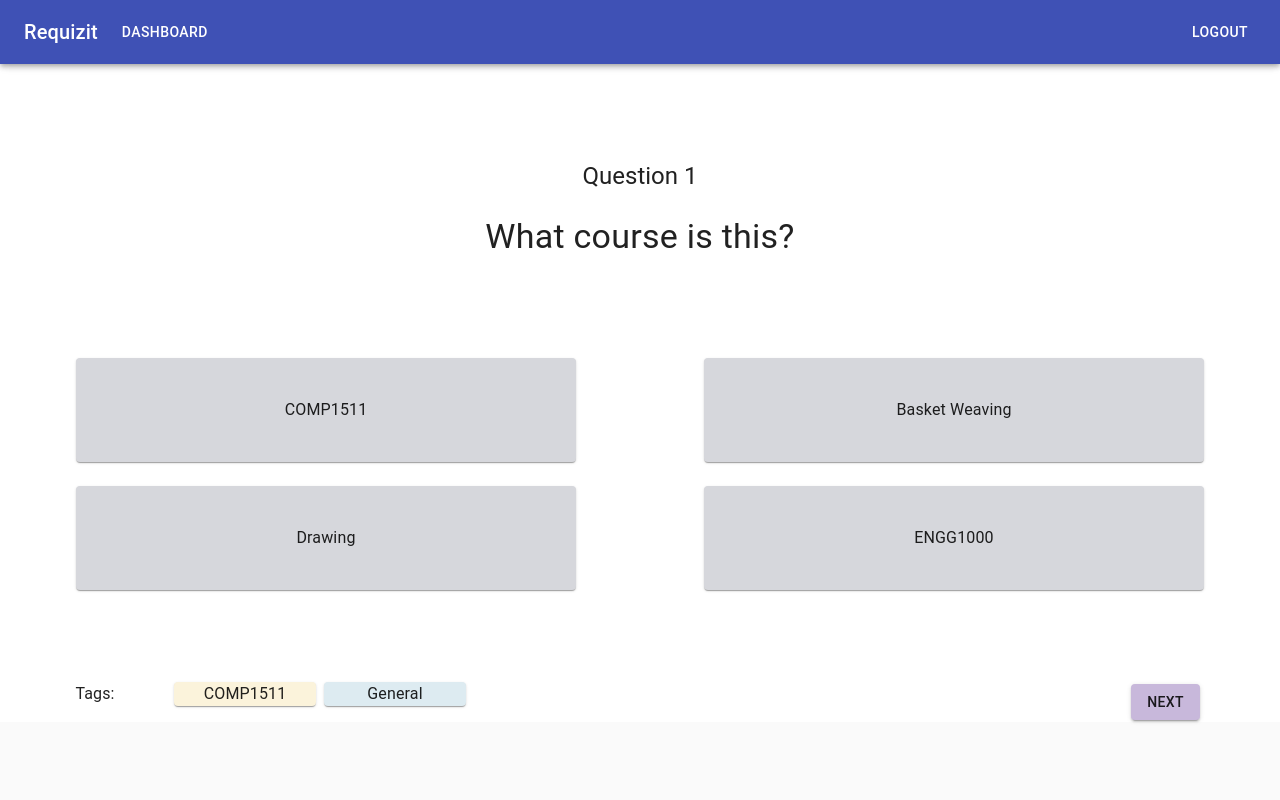
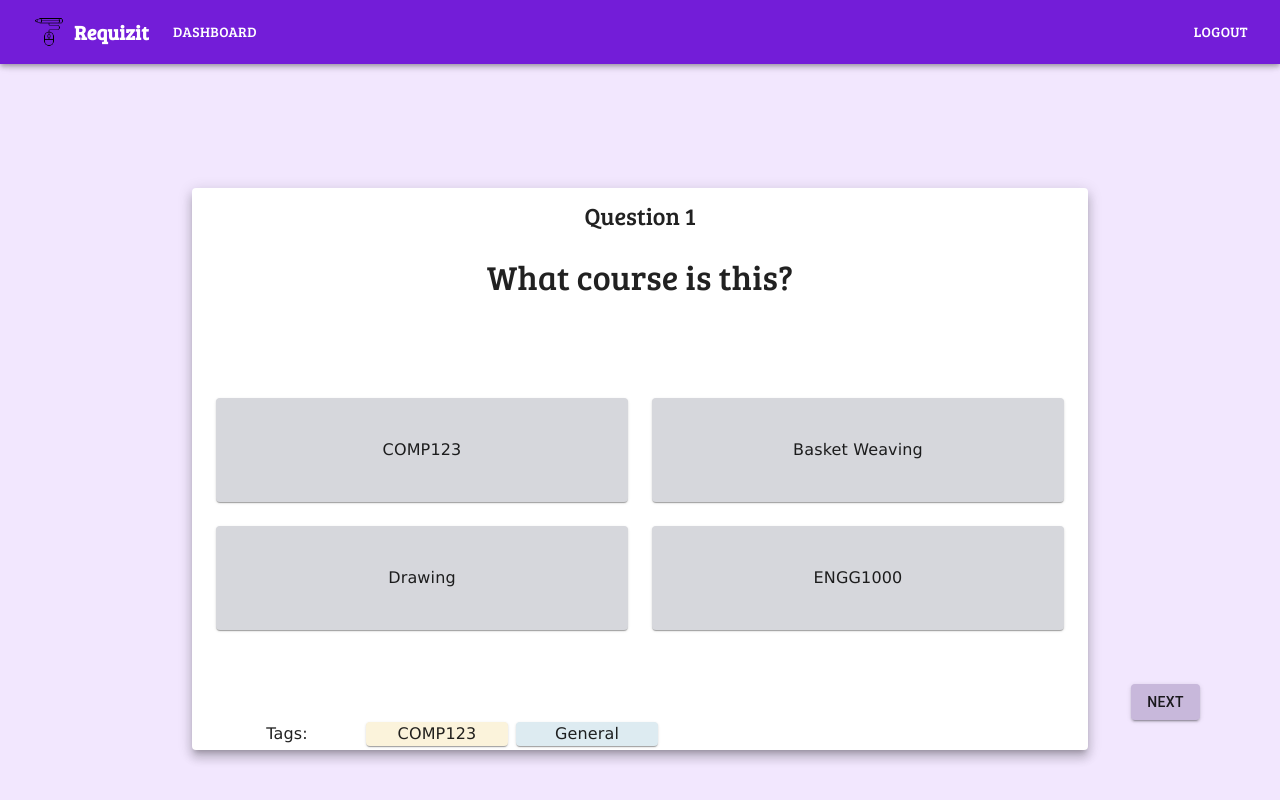
Before and after one commit to Miscurdo/hackathon-bois, a React (Create React App) app in the folder frontend/: page /quiz in a window 1280 px wide. Built offline with nearby package versions, Linux system fonts and the light colour scheme.

Commit message:
cosmetic changes

```diff
--- a/frontend/src/components/NavBar.jsx
+++ b/frontend/src/components/NavBar.jsx
@@ -6,6 +6,7 @@ import Button from '@material-ui/core/Button';
 import CssBaseline from '@material-ui/core/CssBaseline';
 import { makeStyles } from '@material-ui/core/styles';
 import { useHistory } from 'react-router';
+import logo from '../logo.png';
 
 const useStyles = makeStyles((theme) => ({
   root: {
@@ -23,7 +24,13 @@ const useStyles = makeStyles((theme) => ({
   },
   button: {
     padding: theme.spacing(0, 3, 0),
-  }
+  },
+  logo: {
+    display: 'block',
+    margin: '5px 10px',
+    height: 'auto',
+    width: '30px',
+  },
 }));
 
 function NavBar () {
@@ -43,16 +50,20 @@ function NavBar () {
   return (
     <div className={classes.root}>
       <CssBaseline />
-      <AppBar className={classes.appBar}>
+      <AppBar className={classes.appBar} style={{ background: '#731dd8' }}>
         <Toolbar>
-          <Typography id="BigBrain" variant="h6" color="inherit" noWrap>
+          <img alt="Requizit Logo" src={logo} className={classes.logo}></img>
+          <Typography id="BigBrain" variant="h6" color="inherit" noWrap style={{
+              fontWeight: 'bold',
+              fontFamily: 'Bree Serif'
+            }}>
             Requizit
           </Typography>
-          <Button id="dashboard" className={classes.button} color='inherit' onClick={handleDashboard}>
+          <Button id="dashboard" className={classes.button} color='inherit' onClick={handleDashboard} style={{fontFamily: 'Bree Serif'}}>
             Dashboard
           </Button>
           {/* <Button id="logout" className={classes.logoutButton} color="inherit" onClick={history.push('/login')}>Logout</Button> */}
-          <Button id="logout" className={classes.logoutButton} color="inherit" onClick={handleLogout}>Logout</Button>
+          <Button id="logout" className={classes.logoutButton} color="inherit" onClick={handleLogout} style={{fontFamily: 'Bree Serif'}}>Logout</Button>
 
         </Toolbar>
       </AppBar>
--- a/frontend/src/pages/Dashboard.jsx
+++ b/frontend/src/pages/Dashboard.jsx
@@ -89,7 +89,7 @@ function Dashboard () {
 			</div>
 			<main>
 				<div className={classes.heroContent}>
-					<Typography component="h1" variant="h4" color="textPrimary">
+					<Typography component="h1" variant="h4" color="textPrimary" style={{fontFamily: 'Bree Serif'}}>
 						Groups
 					</Typography>
 				</div>
@@ -98,22 +98,22 @@ function Dashboard () {
 					<Grid item xs={12}></Grid>
 					<Grid item xs={12}>
 						<Paper className={classes.paper} onClick={handleMoveToGroupHome}>
-							<Typography>COMP123</Typography>
+							<Typography style={{fontFamily: 'Verdana'}}>COMP123</Typography>
 						</Paper>
 					</Grid>
 					<Grid item xs={12}>
 						<Paper className={classes.paper}>
-							<Typography>COMP123 Study Group</Typography>
+							<Typography style={{fontFamily: 'Verdana'}}>COMP123 Study Group</Typography>
 						</Paper>
 					</Grid>
 					<Grid item xs={12}>
 						<Paper className={classes.paper}>
-							<Typography>My Other Study Group</Typography>
+							<Typography style={{fontFamily: 'Verdana'}}>My Other Study Group</Typography>
 						</Paper>
 					</Grid>
 					<Grid item xs={12}>
 						<Paper className={classes.paper}>
-							<Typography>COMP456</Typography>
+							<Typography style={{fontFamily: 'Verdana'}}>COMP456</Typography>
 						</Paper>
 					</Grid>
 				</Grid>
--- a/frontend/src/pages/GroupHome.jsx
+++ b/frontend/src/pages/GroupHome.jsx
@@ -2,7 +2,7 @@ import React from 'react';
 import { useHistory } from 'react-router';
 import { makeStyles } from '@material-ui/core/styles';
 import NavBar from '../components/NavBar';
-import { Button, Paper, Typography } from '@material-ui/core';
+import { Button, Divider, Paper, Typography } from '@material-ui/core';
 
 const GroupHomePage = () => {
   const useStyles = makeStyles((theme) => ({
@@ -10,7 +10,8 @@ const GroupHomePage = () => {
       height: '90vh',
       marginTop: '55px',
       display: 'block',
-      width: '100%'
+      width: '100%',
+      background: '#f2e7fe'
     },
     title: {
       width: '100%',
@@ -23,8 +24,9 @@ const GroupHomePage = () => {
       marginLeft: 'auto',
       marginRight: 'auto',
       marginTop: '30px',
-      borderBottom: '1px solid grey',
+      // borderBottom: '1px solid grey',
       paddingBottom: '5px',
+      fontFamily: 'Bree Serif'
     },
     main: {
       display: 'flex',
@@ -45,21 +47,24 @@ const GroupHomePage = () => {
       },
       fontSize: '20px',
       marginTop: '50px',
+      fontFamily: 'Bree Serif'
     },
     quiz: {
-      width: '85%',
+      width: '75%',
       marginTop: '20px',
       marginLeft: '20px',
     },
     statsComponent: {
       display: 'flex',
       flexDirection: 'column',
+      marginTop: 40
     },
     statsText: {
       marginTop: '50px',
       marginLeft: '28%',
       textAlign: 'left',
       display: 'block',
+      fontFamily: 'Bree Serif'
     },
     statsTopic: {
       display: 'inline-flex',
@@ -67,6 +72,7 @@ const GroupHomePage = () => {
       fontSize: '20px',
       marginLeft: '30%',
       marginTop: '25px',
+      fontFamily: 'Verdana'
     },
     rectangle1: {
       width: '250px',
@@ -114,11 +120,13 @@ const GroupHomePage = () => {
       marginTop: '20px',
       marginLeft: '20px',
       marginBottom: 0,
+      fontFamily: 'Bree Serif'
     },
     userNames: {
       marginTop: '10px',
       marginLeft: '30px',
       marginBottom: 0,
+      fontFamily: 'Verdana'
     },
   }));
 
@@ -137,9 +145,10 @@ const GroupHomePage = () => {
       <div className={classes.root}>
         <div className={classes.main}>
           <Paper className={classes.quiz} elevation={8}>
-            <Typography component="h4" variant="h4" className={classes.courseTitle}>
+            <Typography component="h4" variant="h4" className={classes.courseTitle} >
               COMP123
             </Typography>
+            <Divider style={{marginTop: 20}}/>
             <Button
               onClick={handleQuizRedirect}
               type="submit"
@@ -172,6 +181,7 @@ const GroupHomePage = () => {
               <p className={classes.userTitle}>Admin</p>
               <p className={classes.userNames}>Annie</p>
             </div>
+            <Divider style={{marginTop: 20}}/>
             <div className={classes.members}>
               <p className={classes.userTitle}>Members</p>
               <p className={classes.userNames}>Shabrina</p>
--- a/frontend/src/pages/GroupSettings.jsx
+++ b/frontend/src/pages/GroupSettings.jsx
@@ -2,7 +2,7 @@ import React from 'react';
 import { useHistory } from 'react-router';
 import { makeStyles } from '@material-ui/core/styles';
 import NavBar from '../components/NavBar';
-import { Button, Checkbox, FormControl, FormControlLabel, Paper, Grid, Radio, RadioGroup, Typography } from '@material-ui/core';
+import { Button, Checkbox, FormControl, FormControlLabel, Paper, Grid, Radio, RadioGroup, Typography, Divider } from '@material-ui/core';
 
 const GroupSettingsPage = () => {
   const useStyles = makeStyles((theme) => ({
@@ -11,6 +11,8 @@ const GroupSettingsPage = () => {
       marginTop: '55px',
       display: 'block',
       width: '100%',
+      background: '#f2e7fe',
+      fontFamily: 'Bree Serif'
     },
     main: {
       marginTop: '90px',
@@ -24,20 +26,22 @@ const GroupSettingsPage = () => {
       marginLeft: 'auto',
       marginRight: 'auto',
       paddingTop: '20px',
-      borderBottom: '1px solid grey',
       paddingBottom: '5px',
+      fontFamily: 'Bree Serif'
     },
     text: {
-      fontSize: '24px',
+      fontSize: '24px'
     },
     topicsText: {
+      fontFamily: 'Verdana',
       display: 'inline-flex',
       alignItems: 'center',
       width: '300px',
       height: '50px',
       paddingLeft: '20px',
       fontSize: '18px',
-      border: '1px solid grey',
+      // border: '1px solid grey',
+      background: '#f5f5f5'
     },
     topicsSpan: {
       marginLeft: '40px',
@@ -50,7 +54,8 @@ const GroupSettingsPage = () => {
       margin: '35px auto 0 auto',
       width: '150px',
       paddingBottom: '5px',
-      borderBottom: '1px solid grey',
+      paddingTop: '10px',
+      fontFamily: 'Bree Serif'
     },
     button: {
       width: '300px',
@@ -87,6 +92,7 @@ const GroupSettingsPage = () => {
           <Typography component="h4" variant="h4" className={classes.title}>
             Settings
           </Typography>
+          <Divider/>
           <p className={classes.text}>What would you like to be quizzed on?</p>
           <Grid container spacing={3} className={classes.topicsGrid}>
             <Grid item xs={6}>
@@ -94,7 +100,7 @@ const GroupSettingsPage = () => {
                 <Checkbox
                   color="primary"
                 />
-                <div className={classes.topicsText}>Topic 1</div>
+                <div className={classes.topicsText}>General</div>
               </span>
             </Grid>
             <Grid item xs={6}>
@@ -102,7 +108,7 @@ const GroupSettingsPage = () => {
                 <Checkbox
                   color="primary"
                 />
-                <div className={classes.topicsText}>Topic 2</div>
+                <div className={classes.topicsText}>Planets</div>
               </span>
             </Grid>
             <Grid item xs={6}>
@@ -110,7 +116,7 @@ const GroupSettingsPage = () => {
                 <Checkbox
                   color="primary"
                 />
-                <div className={classes.topicsText}>Topic 3</div>
+                <div className={classes.topicsText}>Animals</div>
               </span>
             </Grid>
             <Grid item xs={6}>
@@ -118,7 +124,7 @@ const GroupSettingsPage = () => {
                 <Checkbox
                   color="primary"
                 />
-                <div className={classes.topicsText}>Topic 4</div>
+                <div className={classes.topicsText}>Plants</div>
               </span>
             </Grid>
             <Grid item xs={6}>
@@ -126,7 +132,7 @@ const GroupSettingsPage = () => {
                 <Checkbox
                   color="primary"
                 />
-                <div className={classes.topicsText}>Topic 5</div>
+                <div className={classes.topicsText}>Humans</div>
               </span>
             </Grid>
             <Grid item xs={6}>
@@ -134,7 +140,7 @@ const GroupSettingsPage = () => {
                 <Checkbox
                   color="primary"
                 />
-                <div className={classes.topicsText}>Topic 6</div>
+                <div className={classes.topicsText}>Clouds</div>
               </span>
             </Grid>
           </Grid>
@@ -143,10 +149,10 @@ const GroupSettingsPage = () => {
             </Typography>
             <FormControl component="fieldset">
               <RadioGroup value={radioValue} onChange={handleRadioChange}>
-                <FormControlLabel value="10" control={<Radio color="primary"/>} label="10 questions"/>
-                <FormControlLabel value="20" control={<Radio color="primary"/>} label="20 questions"/>
-                <FormControlLabel value="30" control={<Radio color="primary"/>} label="30 questions"/>
-                <FormControlLabel value="40" control={<Radio color="primary"/>} label="40 questions"/>
+                <FormControlLabel value="4" control={<Radio color="primary"/>} label="4 questions"/>
+                <FormControlLabel value="8" control={<Radio color="primary"/>} label="8 questions"/>
+                <FormControlLabel value="12" control={<Radio color="primary"/>} label="12 questions"/>
+                <FormControlLabel value="16" control={<Radio color="primary"/>} label="16 questions"/>
               </RadioGroup>
             </FormControl>
             <Button
--- a/frontend/src/pages/Quiz.jsx
+++ b/frontend/src/pages/Quiz.jsx
@@ -2,7 +2,7 @@ import React from 'react';
 import { useHistory } from 'react-router';
 import { makeStyles } from '@material-ui/core/styles';
 import NavBar from '../components/NavBar';
-import { Button, Container, Paper, Typography } from '@material-ui/core';
+import { Button, Container, Divider, Paper, Typography } from '@material-ui/core';
 import Grid from '@material-ui/core/Grid';
 
 function Quiz () {
@@ -17,11 +17,11 @@ function Quiz () {
 
 	const [questionNum, setQuestionNum] = React.useState(1);
 	const [question, setQuestion] = React.useState('What course is this?');
-	const [ans1, setAns1] = React.useState('COMP1511');
+	const [ans1, setAns1] = React.useState('COMP123');
 	const [ans2, setAns2] = React.useState('Basket Weaving');
 	const [ans3, setAns3] = React.useState('Drawing');
 	const [ans4, setAns4] = React.useState('ENGG1000');
-	const [tag1, setTag1] = React.useState('COMP1511');
+	const [tag1, setTag1] = React.useState('COMP123');
 	const [tag2, setTag2] = React.useState('General');
 
 	const clickedNext = () => {
@@ -43,6 +43,14 @@ function Quiz () {
 			setAns4('English');
 			setTag1('COMP1511');
 			setTag2('General');
+		} else if (questionNum === 3) {
+			setQuestion('What course are we going to do?');
+			setAns1('COMP123');
+			setAns2('Maths');
+			setAns3('Science');
+			setAns4('English');
+			setTag1('COMP123');
+			setTag2('General');
 		} else {
 			history.push(`./results`);
 		}
@@ -51,8 +59,13 @@ function Quiz () {
   };
 
 	const useStyles = makeStyles((theme) => ({
+		'@global': {
+			body:{
+			  backgroundColor: '#f2e7fe'
+			}
+		},
 		main: {
-			backgroundColor: theme.palette.background.paper,
+			backgroundColor: '#f2e7fe',
 			padding: theme.spacing(20, 0, 2),
 		},
 		paper: {
@@ -87,6 +100,11 @@ function Quiz () {
 			right: theme.spacing(10),
 			backgroundColor: '#c8b8db'
 		},
+		bigPaper: {
+			width: '70%',
+			margin: '40px auto 0 auto',
+			height: '90%',
+		  },
 	}));
 
 	const classes = useStyles();
@@ -98,54 +116,56 @@ function Quiz () {
 				<NavBar/>
 			</div>
 			<main className={classes.main}>
+				<Paper className={classes.bigPaper} elevation={8}>
 				<Grid container spacing={3}>
 					<Grid item xs={12}>
-						<Typography component="h2" variant="h5" color="textPrimary">Question {questionNum}</Typography>
+						<Typography component="h2" variant="h5" color="textPrimary" style={{fontFamily: 'Bree Serif'}}>Question {questionNum}</Typography>
 					</Grid>
 					<Grid item xs={12} style={{paddingBottom: 100}}>
-						<Typography component="h1" variant="h4" color="textPrimary">{question}</Typography>
+						<Typography component="h1" variant="h4" color="textPrimary" style={{fontFamily: 'Bree Serif'}}>{question}</Typography>
 					</Grid>
 				</Grid>
 				<Container>
 					<Grid container spacing={3}>
 						<Grid item xs={6}>
 							<Paper className={classes.correct} onClick={handleAnswered}>
-								<Typography>{ans1}</Typography>
+								<Typography style={{fontFamily: 'Verdana'}}>{ans1}</Typography>
 							</Paper>
 						</Grid>
 						<Grid item xs={6}>
 							<Paper className={classes.paper} onClick={handleAnswered}>
-								<Typography>{ans2}</Typography>
+								<Typography style={{fontFamily: 'Verdana'}}>{ans2}</Typography>
 							</Paper>
 						</Grid>
 						<Grid item xs={6}>
 							<Paper className={classes.paper} onClick={handleAnswered}>
-								<Typography>{ans3}</Typography>
+								<Typography style={{fontFamily: 'Verdana'}}>{ans3}</Typography>
 							</Paper>
 						</Grid>
 						<Grid item xs={6} style={{paddingBottom: 100}} onClick={handleAnswered}>
 							<Paper className={classes.paper}>
-								<Typography>{ans4}</Typography>
+								<Typography style={{fontFamily: 'Verdana'}}>{ans4}</Typography>
 							</Paper>
 						</Grid>
 					</Grid>
 					<Grid container className={classes.tags} spacing={1}>
 						<Grid item xs={3}>
-							<Typography>Tags: </Typography>
+							<Typography style={{fontFamily: 'Verdana'}}>Tags: </Typography>
 						</Grid>
 						<Grid item xs={3}>
 							<Paper className={classes.tag1}>
-								<Typography>{tag1}</Typography>
+								<Typography style={{fontFamily: 'Verdana'}}>{tag1}</Typography>
 							</Paper>
 						</Grid>
 						<Grid item xs={3}>
 							<Paper className={classes.tag2}>
-								<Typography>{tag2}</Typography>
+								<Typography style={{fontFamily: 'Verdana'}}>{tag2}</Typography>
 							</Paper>
 						</Grid>
 					</Grid>
 					<Button variant="contained" className={classes.next} onClick={clickedNext}>Next</Button>
 				</Container>
+				</Paper>
 			</main>
 		</div>
 	);
--- a/frontend/src/pages/Results.jsx
+++ b/frontend/src/pages/Results.jsx
@@ -1,6 +1,6 @@
 import React from 'react';
 import { useHistory } from 'react-router-dom';
-import { Button, Paper, Typography } from '@material-ui/core';
+import { Button, Divider, Paper, Typography } from '@material-ui/core';
 import { makeStyles } from '@material-ui/core/styles';
 import NavBar from '../components/NavBar';
 
@@ -9,11 +9,18 @@ import '../App.css';
 const backend = `http://localhost:4000`;
 
 const useStyles = makeStyles({
+  '@global': {
+    body:{
+      backgroundColor: '#f2e7fe'
+    }
+  },
   root: {
     height: '90vh',
-    marginTop: '55px',
+    // marginTop: '35px',
     display: 'block',
-    width: '100%'
+    width: '100%',
+    background: '#f2e7fe',
+    // margin: '0 auto 0 auto',
   },
   title: {
     width: '100%',
@@ -26,8 +33,8 @@ const useStyles = makeStyles({
     marginLeft: 'auto',
     marginRight: 'auto',
     paddingTop: '20px',
-    borderBottom: '1px solid grey',
-    paddingBottom: '5px',
+    paddingBottom: '20px',
+    fontFamily: 'Bree Serif'
   },
   main: {
     width: '70%',
@@ -36,10 +43,12 @@ const useStyles = makeStyles({
   },
   scoreText: {
     marginTop: '10px',
+    fontFamily: 'Bree Serif'
   },
   score: {
     fontWeight: 'bold',
     marginTop: '30px',
+    fontFamily: 'Bree Serif'
   },
   button: {
     display: 'inline-flex',
@@ -65,6 +74,7 @@ const useStyles = makeStyles({
     marginLeft: 'auto',
     marginRight: 'auto',
     display: 'block',
+    fontFamily: 'Verdana'
   },
   statsTopic: {
     display: 'inline-flex',
@@ -72,9 +82,10 @@ const useStyles = makeStyles({
     fontSize: '20px',
     marginLeft: '30%',
     marginTop: '25px',
+    fontFamily: 'Verdana'
   },
   rectangle1: {
-    width: '280px',
+    width: '300px',
     height: '30px',
     backgroundColor: '#fbf3db',
     display: 'inline-block',
@@ -82,7 +93,7 @@ const useStyles = makeStyles({
     marginRight: '30px',
   },
   rectangle2: {
-    width: '80px',
+    width: '150px',
     height: '30px',
     backgroundColor: '#fbe4e4',
     display: 'inline-block',
@@ -112,12 +123,13 @@ const ResultsPage = () => {
           <Typography component="h5" variant="h5" className={classes.courseTitle}>
             COMP123
           </Typography>
+          <Divider/>
           <div className={classes.score}>
             <Typography component="h5" variant="h4" className={classes.scoreText}>
               Your Score
             </Typography>
             <Typography component="h2" variant="h2" className={classes.score}>
-              9/10
+              3/4
             </Typography>
           </div>
           <div className={classes.statsComponent}>
@@ -125,10 +137,10 @@ const ResultsPage = () => {
               Good job! Here is a breakdown
             </Typography>
             <span className={classes.statsTopic}>
-              Topic 1: <div className={classes.rectangle1}></div>7/10
+              Topic 1: <div className={classes.rectangle1}></div>1/2
             </span>
             <span className={classes.statsTopic}>
-              Topic 2: <div className={classes.rectangle2}></div>2/10
+              Topic 2: <div className={classes.rectangle2}></div>2/2
             </span>
           </div>
           <div className={classes.buttonsGroup}>
@@ -138,6 +150,7 @@ const ResultsPage = () => {
               fullWidth
               variant="contained"
               className={classes.button}
+              style={{fontFamily: 'Bree Serif'}}
             >
               Back to Group
             </Button>
@@ -147,6 +160,7 @@ const ResultsPage = () => {
               variant="contained"
               className={classes.button}
               onClick={() => {history.push('/quiz')}}
+              style={{fontFamily: 'Bree Serif'}}
             >
               Play Again
             </Button>
```
